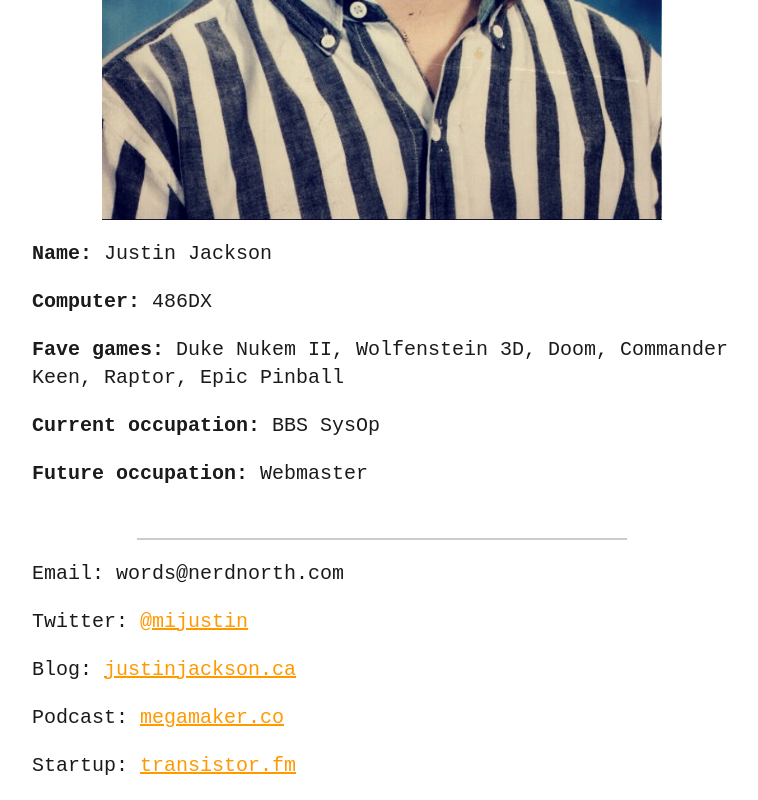
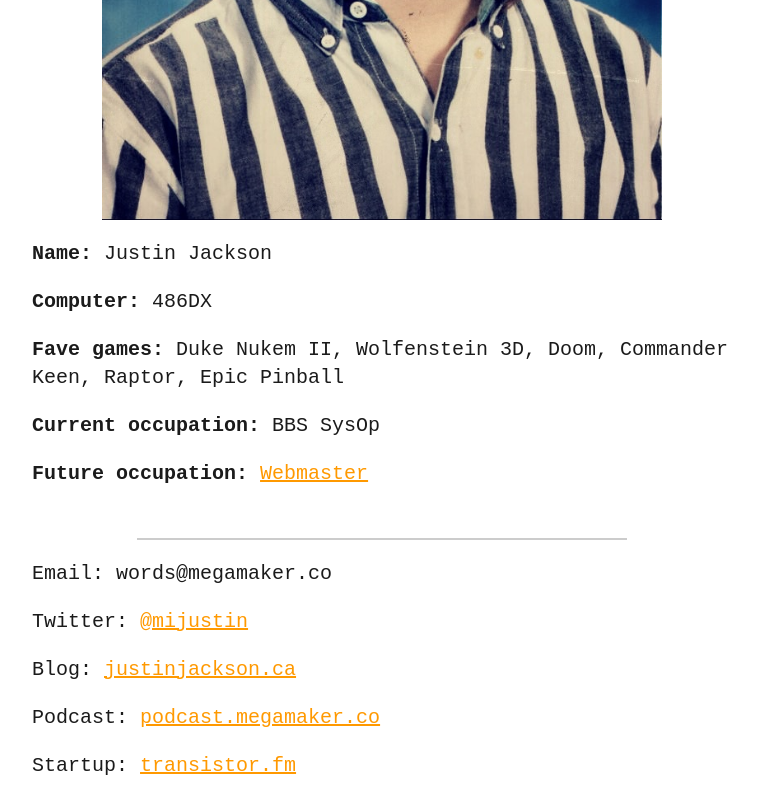
Before and after one commit to nerdnorth/nerdmullet, a plain HTML site: page index.html in a window 1280 px wide. Shown: the part 620-1420 px from the top of the page, without its empty margins (258-1016 px from the left). Drawn offline with Linux system fonts and the light colour scheme.

Commit message:
More changes

```diff
--- a/index.html
+++ b/index.html
@@ -19,12 +19,12 @@ Email me at justin@megamaker.co
     <p><strong>Computer: </strong>486DX</p>
     <p><strong>Fave games: </strong>Duke Nukem II, Wolfenstein 3D, Doom, Commander Keen, Raptor, Epic Pinball</p>
     <p><strong>Current occupation: </strong>BBS SysOp</p>
-    <p><strong>Future occupation: </strong>Webmaster</p>
+    <p><strong>Future occupation: </strong><a href="https://justinjackson.ca/webmaster/">Webmaster</a></p>
     <hr>
-    <p>Email: words@nerdnorth.com</p>
+    <p>Email: words@megamaker.co</p>
     <p>Twitter: <a href="https://twitter.com/mijustin">@mijustin</a></p>
     <p>Blog: <a href="https://justinjackson.ca">justinjackson.ca</a></p>
-    <p>Podcast: <a href="http://podcast.megamaker.co">megamaker.co</a></p>
+    <p>Podcast: <a href="http://podcast.megamaker.co">podcast.megamaker.co</a></p>
     <p>Startup: <a href="https://transistor.fm">transistor.fm</a></p>
   </article>
 </div>
```
